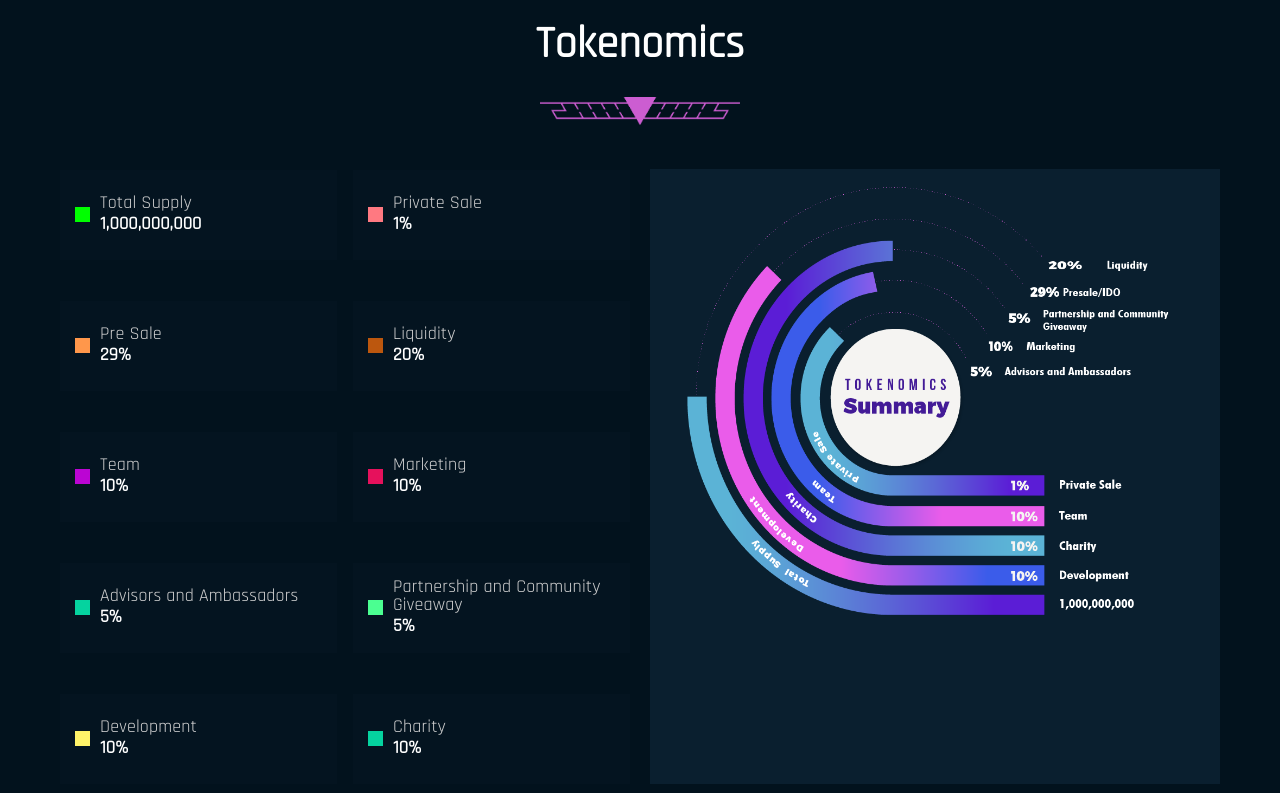
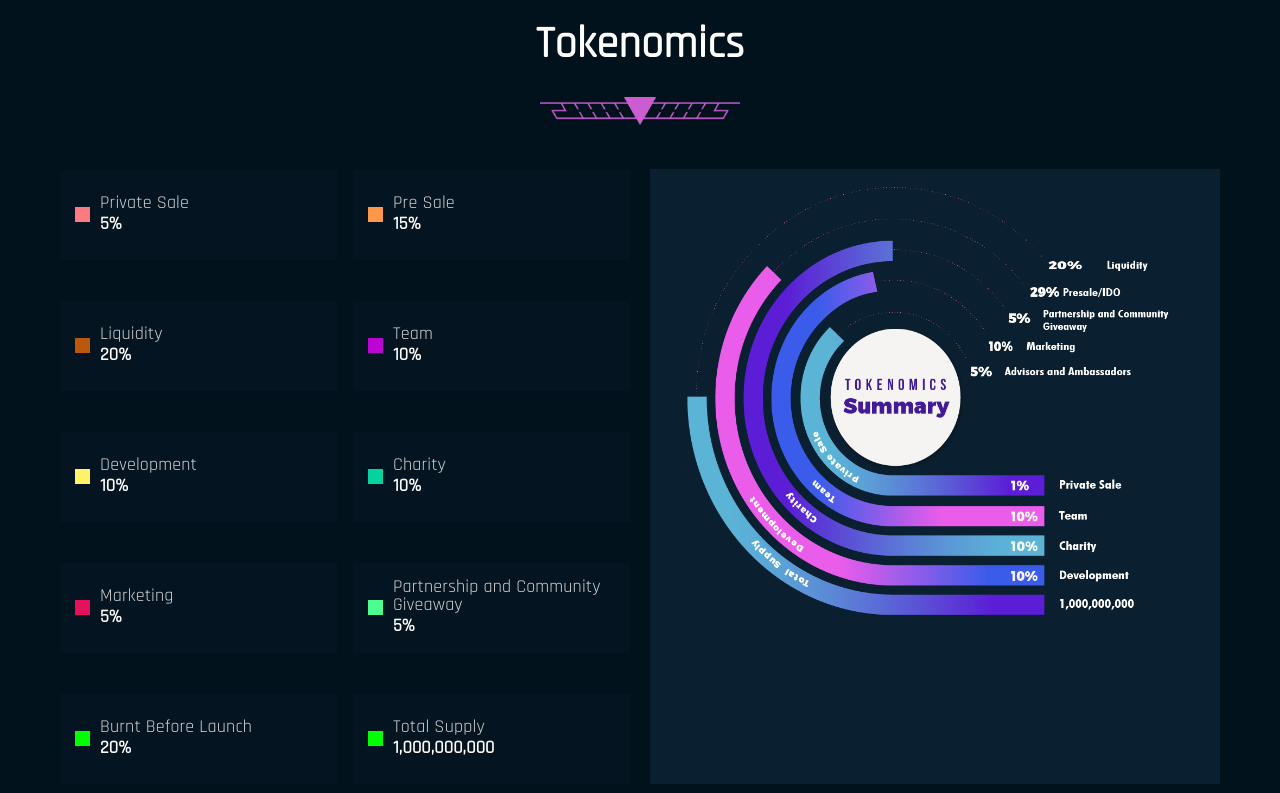
Before and after one commit to anasaliw/NEXUS-GALAXY, a React (Create React App) app: page / in a window 1280 px wide. Shown: the part 967-1760 px from the top of the page. Built offline with nearby package versions, Linux system fonts and the light colour scheme.

Commit message:
edit tokonomics

```diff
--- a/src/components/Home/Tokonomics/Tokenomics.jsx
+++ b/src/components/Home/Tokonomics/Tokenomics.jsx
@@ -15,20 +15,22 @@ import {
 } from "./TokenomicStyles";
 
 const leftList = [
-  { bgColor: "#00FF00", title: "Total Supply", subTitle: "1,000,000,000" },
-  { bgColor: "#FF7981  ", title: "Private Sale", subTitle: "1%" },
-  { bgColor: "#FF974B", title: "Pre Sale", subTitle: "29%" },
+  { bgColor: "#FF7981  ", title: "Private Sale", subTitle: "5%" },
+  { bgColor: "#FF974B", title: "Pre Sale", subTitle: "15%" },
   { bgColor: "#BC570E  ", title: "Liquidity", subTitle: "20%" },
   { bgColor: "#BB05D3  ", title: "Team", subTitle: "10%" },
-  { bgColor: "#E6115C  ", title: "Marketing", subTitle: "10%" },
-  { bgColor: "#05D39F  ", title: "Advisors and Ambassadors", subTitle: "5%" },
+  { bgColor: "#FFF369  ", title: "Development", subTitle: "10%" },
+  { bgColor: "#05D39F", title: "Charity", subTitle: "10%" },
+  { bgColor: "#E6115C  ", title: "Marketing", subTitle: "5%" },
   {
     bgColor: "#4BFF91  ",
     title: "Partnership and Community Giveaway",
     subTitle: "5%",
   },
-  { bgColor: "#FFF369  ", title: "Development", subTitle: "10%" },
-  { bgColor: "#05D39F", title: "Charity", subTitle: "10%" },
+  { bgColor: "#00FF00", title: "Burnt Before Launch", subTitle: "20%" },
+
+  { bgColor: "#00FF00", title: "Total Supply", subTitle: "1,000,000,000" },
+  // { bgColor: "#05D39F  ", title: "Advisors and Ambassadors", subTitle: "5%" },
 ];
 const rightList = [];
 
```
